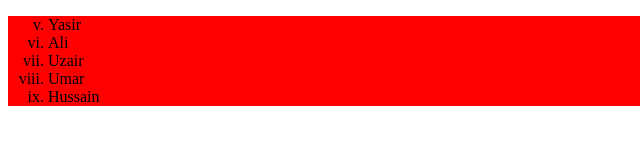
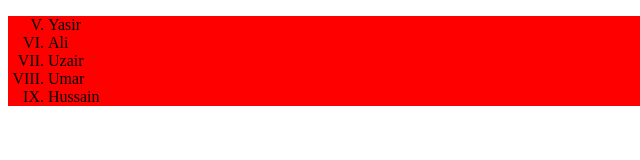
Before and after one commit to Yasir-Ali-Swe/Web-Dev, a plain HTML site: page Q29.html in a window 1280 px wide. Shown: the full height of the page, 0-640 px from the left. Drawn offline with Linux system fonts and the light colour scheme.

Commit message:
Activity3-Q29

```diff
--- a/Q29.html
+++ b/Q29.html
@@ -6,7 +6,7 @@
     <title>Document</title>
   </head>
   <body>
-    <ol start="5" type="i" style="background-color: red">
+    <ol start="5" type="I" style="background-color: red">
       <li>Yasir</li>
       <li>Ali</li>
       <li>Uzair</li>
```
